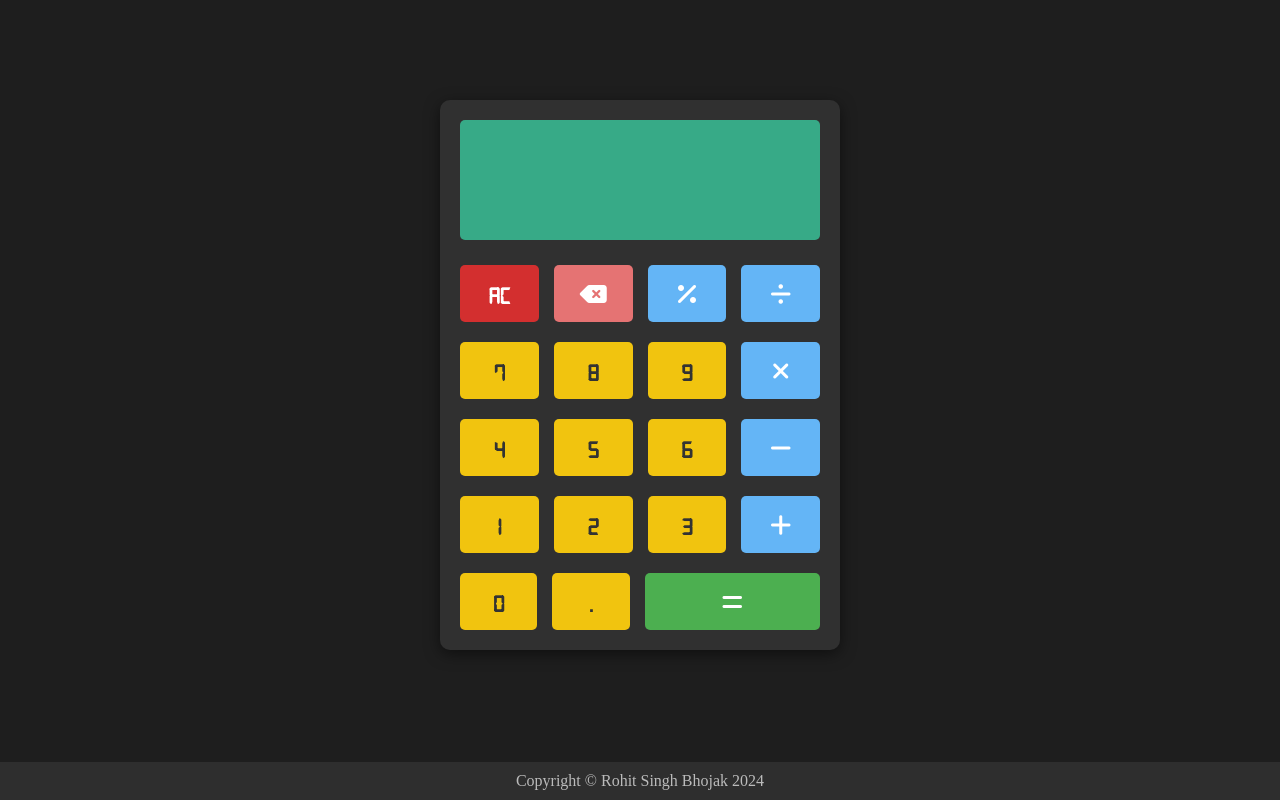
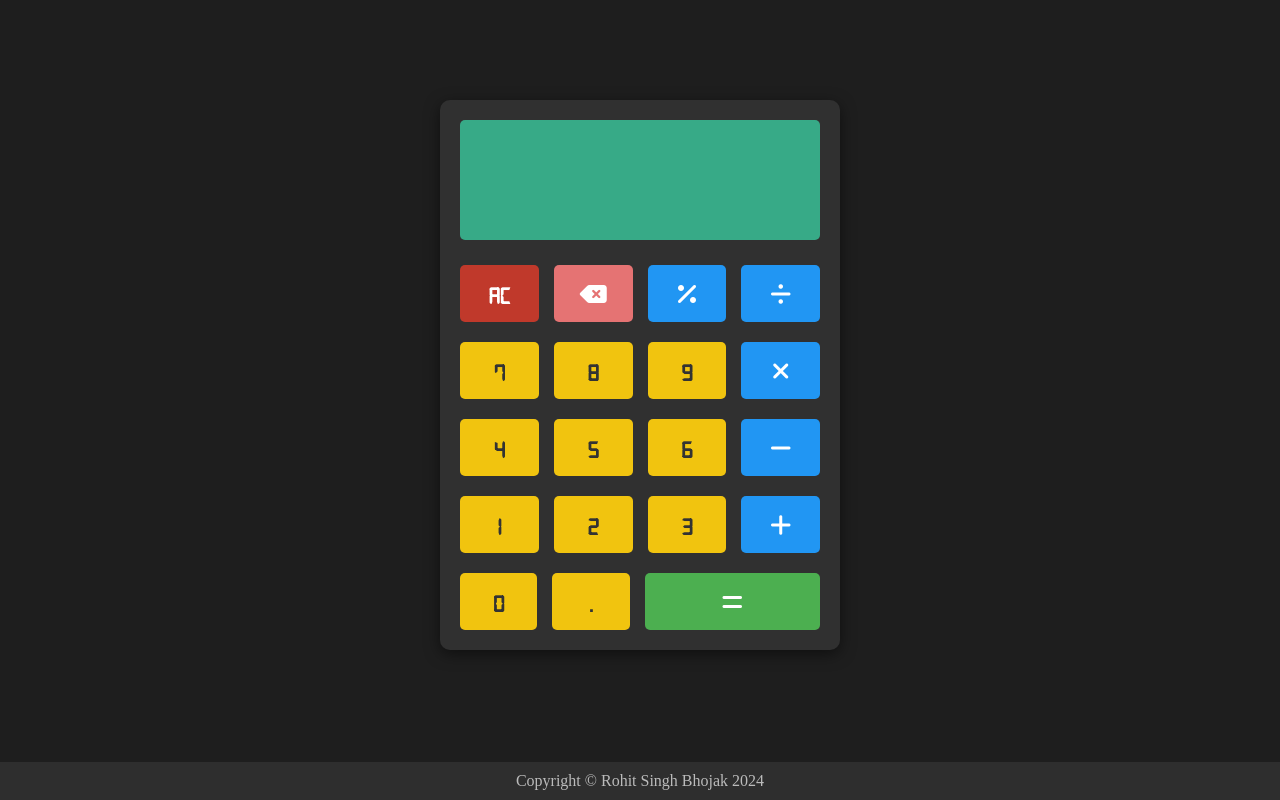
Before and after one commit to RohitBhojak/calculator, a plain HTML site: page index.html in a window 1280 px wide. In both pictures the pointer is over the button "AC". Drawn offline with Linux system fonts and the light colour scheme.

Commit message:
Change colors

```diff
--- a/style.css
+++ b/style.css
@@ -102,7 +102,7 @@ button, #dot {
 }
 
 .delete:hover {
-    background-color: #d32f2f;
+    background-color: #c0392b;
 }
 
 #equal {
@@ -115,12 +115,12 @@ button, #dot {
 }
 
 .operator {
-    background-color: #64b5f6;
+    background-color: #2196f3;
     color: white;
 }
 
 .operator:hover {
-    background-color: #2196f3;
+    background-color: #1769aa;
 }
 
 #footer {
```
